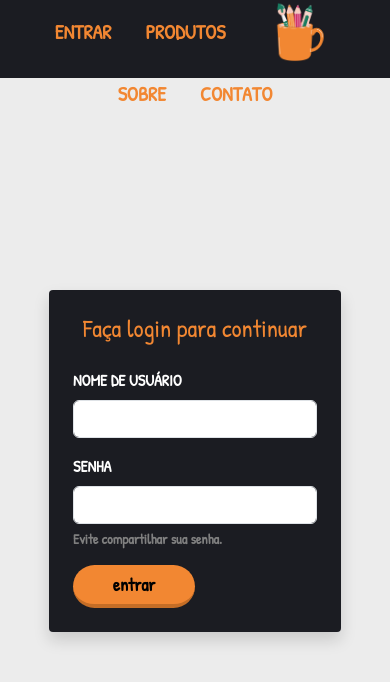
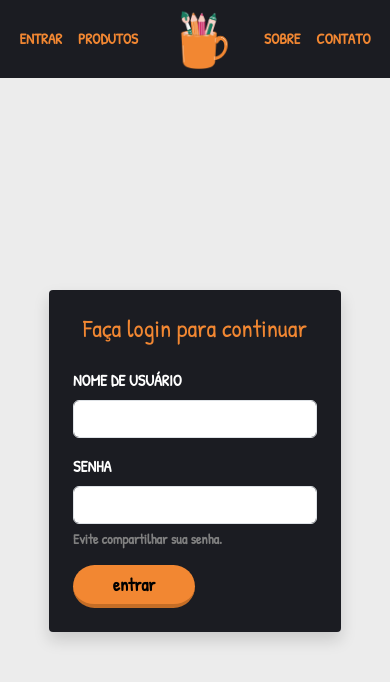
Before and after one commit to sofiasaless/decorShopWeb, a React (Vite) app: page /entrar in a window 390 px wide. Shown: the top 682 px of the page. Built offline with nearby package versions, Linux system fonts and the light colour scheme.

Commit message:
fix: responsive header

```diff
--- a/index.html
+++ b/index.html
@@ -10,4 +10,8 @@
     <div id="root"></div>
     <script type="module" src="/src/main.jsx"></script>
   </body>
-</html>
+
+  <!-- hamburguer menu script -->
+  <script src="https://cdn.jsdelivr.net/npm/bootstrap@5.3.0-alpha1/dist/js/bootstrap.bundle.min.js"></script>
+
+  </html>
--- a/src/components/Header/index.jsx
+++ b/src/components/Header/index.jsx
@@ -5,8 +5,8 @@ import { Link } from 'react-router-dom';
 export default function Header () {
     return (
         <>
-            <div id='header' className="nav justify-content-center align-items-center text-center">
-                <ul class="nav justify-content-center">
+            <div id='header' className="nav sticky-top justify-content-center align-items-center text-center">
+                <ul className="nav justify-content-center">
                     <li class="nav-item d-flex align-items-center justify-content-center text-center">
                         <Link to={"/entrar"} class="nav-link text-uppercase fw-bold" aria-current="page">Entrar</Link>
                     </li>
@@ -15,14 +15,14 @@ export default function Header () {
                     </li>
 
                     <li className="nav-item d-flex align-items-center justify-content-center text-center">
-                        <Link to={"/"} className="nav-link text-uppercase fw-bold" id='logo'><img src={logo} alt="" /></Link>
+                        <Link to={"/"} className="nav-link text-uppercase fw-bold" id='logo'><img src={logo} alt="Logo" /></Link>
                     </li>
 
                     <li class="nav-item d-flex align-items-center justify-content-center text-center">
-                        <Link class="nav-link text-uppercase fw-bold">Sobre</Link>
+                        <Link to={"/"} class="nav-link text-uppercase fw-bold">Sobre</Link>
                     </li>
                     <li class="nav-item d-flex align-items-center justify-content-center text-center">
-                        <Link class="nav-link text-uppercase fw-bold">Contato</Link>
+                        <Link  to={"/"} class="nav-link text-uppercase fw-bold">Contato</Link>
                     </li>
                 </ul>
             </div>
--- a/src/components/Header/style.css
+++ b/src/components/Header/style.css
@@ -4,7 +4,6 @@
 }
 
 .nav-link {
-    padding: 17px 17px 15px 17px;
     font-size: 20px;
     color: var(--firstColor);
     font-family: var(--firstFont);
@@ -24,3 +23,11 @@
 #logo {
     padding: 0;
 }
+
+@media screen and (max-width: 500px) {
+    .nav-link {
+        font-size: 15px;
+        padding: 8px;
+    }
+
+}
```
